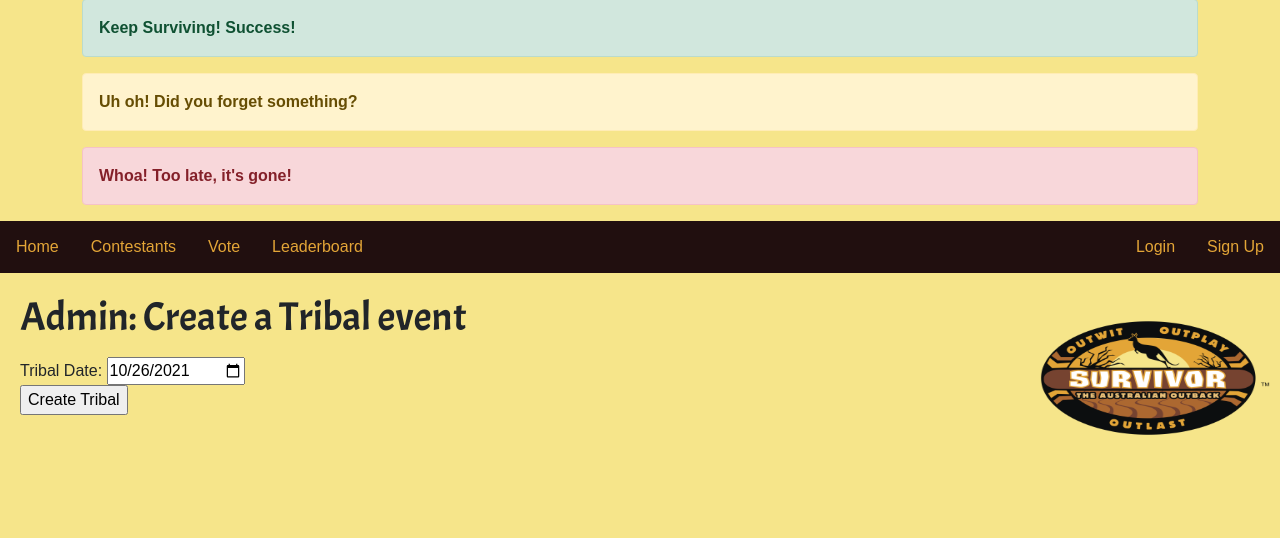
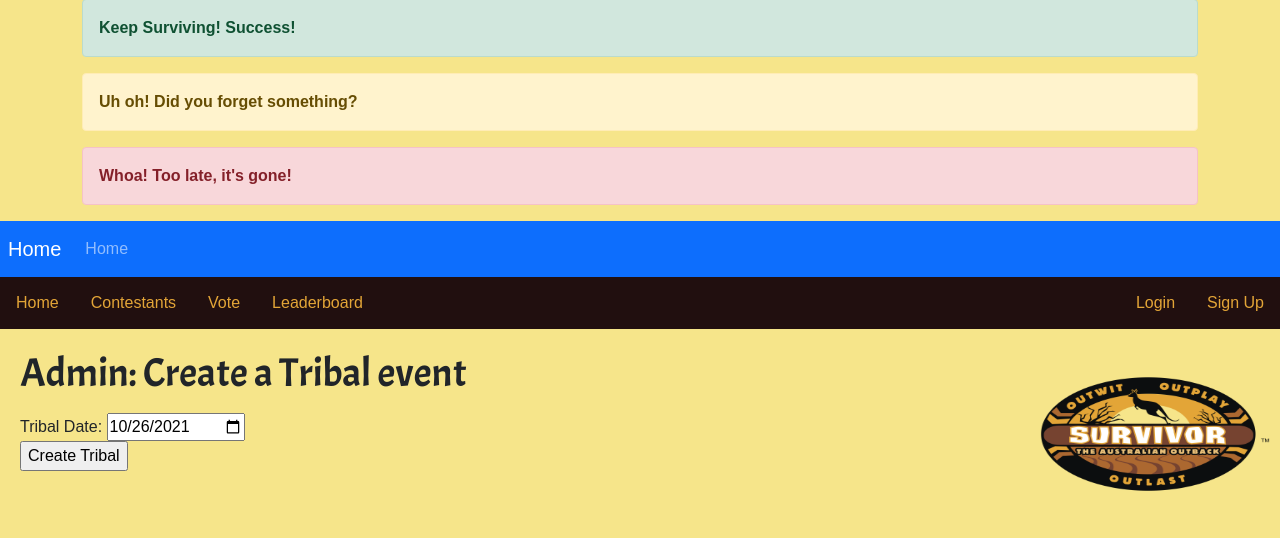
Before and after one commit to inshelligent/Survivor-Tipping, a Flask app: page /add_tribal in a window 1280 px wide. Shown: the part 121-659 px from the top of the page. Run offline with Flask 2, Linux system fonts and the light colour scheme; some libraries are stand-ins or nearby versions.

Commit message:
Add navbar

```diff
--- a/app/templates/base.html
+++ b/app/templates/base.html
@@ -27,6 +27,20 @@
                     <strong> Whoa! Too late, it's gone!</strong>
                 </div>
             </div>
+            <nav class="navbar navbar-expand-lg navbar-dark bg-primary p-2">
+                <a class="navbar-brand" href="#">Home</a>
+                <button class="navbar-toggler" type="button" data-bs-toggle="collapse" data-bs-target="#navbarNav" aria-controls="navbarNav" aria-expanded="false" aria-label="Toggle navigation">
+                  <span class="navbar-toggler-icon"></span>
+                </button>
+                <div class="collapse navbar-collapse" id="navbarNav">
+                  <ul class="navbar-nav">
+                    <li class="nav-item">
+                        <a class="nav-link {% if active_menu_item == 'Home' %} active {% endif %}"
+                            href="{{ url_for('index') }}">Home</a>
+                    </li>
+                  </ul>
+                </div>
+              </nav>
             <div class="topnav">
                 <a href="/index">Home</a>
                 <a href="/contestants">Contestants</a>
```
